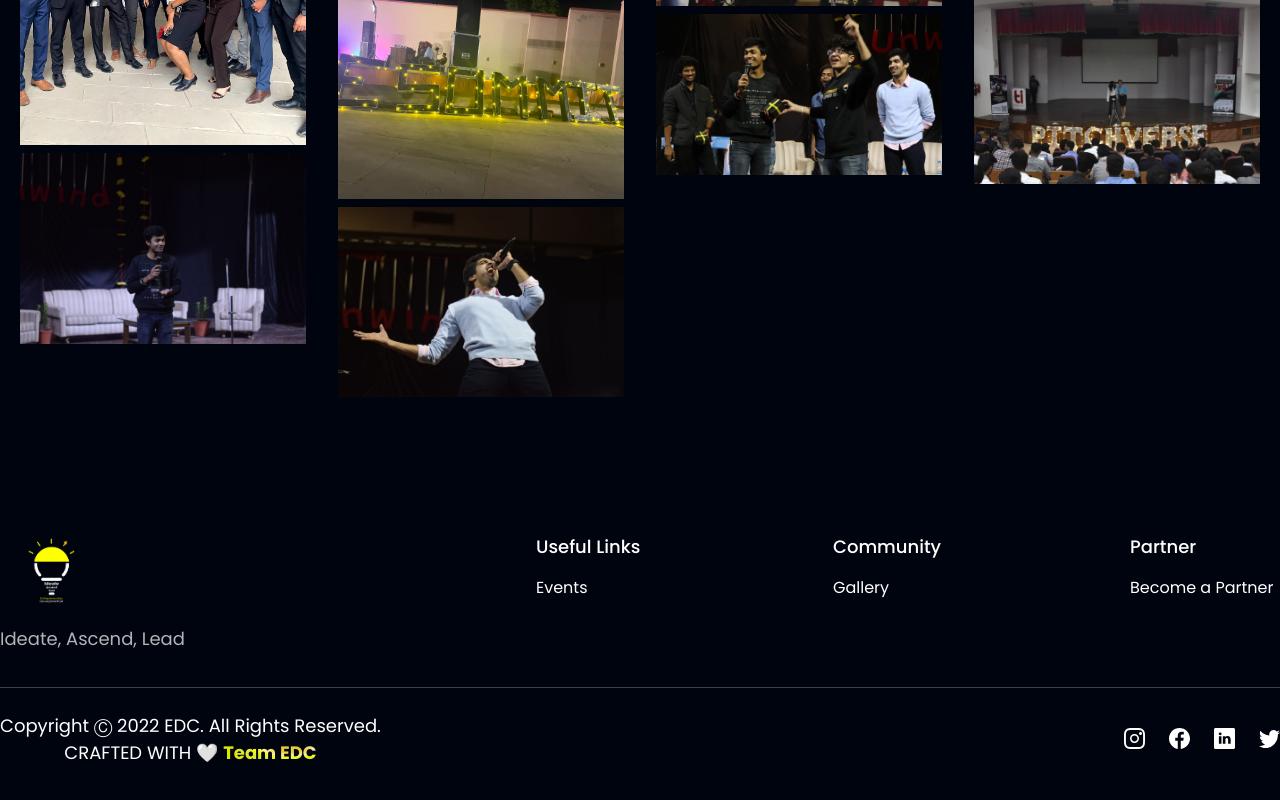
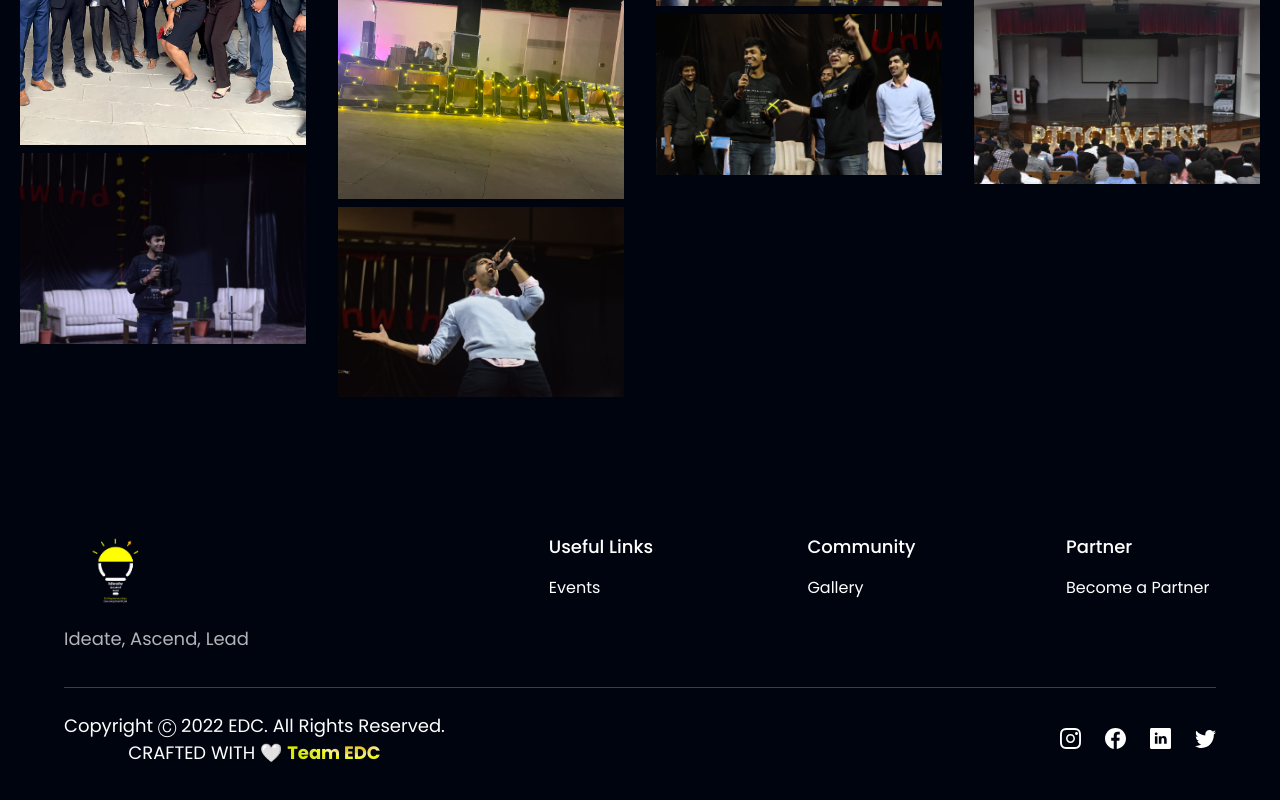
Before and after one commit to na-sha/EDC-Website, a React (Vite) app: page /gallery in a window 1280 px wide. Shown: the part 1512-2312 px from the top of the page. Built offline with nearby package versions, Linux system fonts and the light colour scheme; a web font is replaced by a local one.

Commit message:
fixed paddings

```diff
--- a/src/components/Contact.jsx
+++ b/src/components/Contact.jsx
@@ -81,7 +81,12 @@ const Contact = () => {
                     </form>
                 </div>
             </main>
-            <Footer />
+            <div className={`${styles.paddingX} ${styles.flexCenter}`}>
+                <div className={`${styles.boxWidth}`}>
+                    <Footer />
+                </div>
+            </div>
+
 
         </>
     )
--- a/src/pages/GalleryPage.jsx
+++ b/src/pages/GalleryPage.jsx
@@ -17,6 +17,11 @@ const GalleryPage = () => {
             <div className={`bg-primary ${styles.flexStart}`}>
                 <div className={`${styles.boxWidth}`}>
                     <Gallery />
+                </div>
+            </div>
+
+            <div className={`${styles.paddingX} ${styles.flexCenter}`}>
+                <div className={`${styles.boxWidth}`}>
                     <Footer />
                 </div>
             </div>
```
